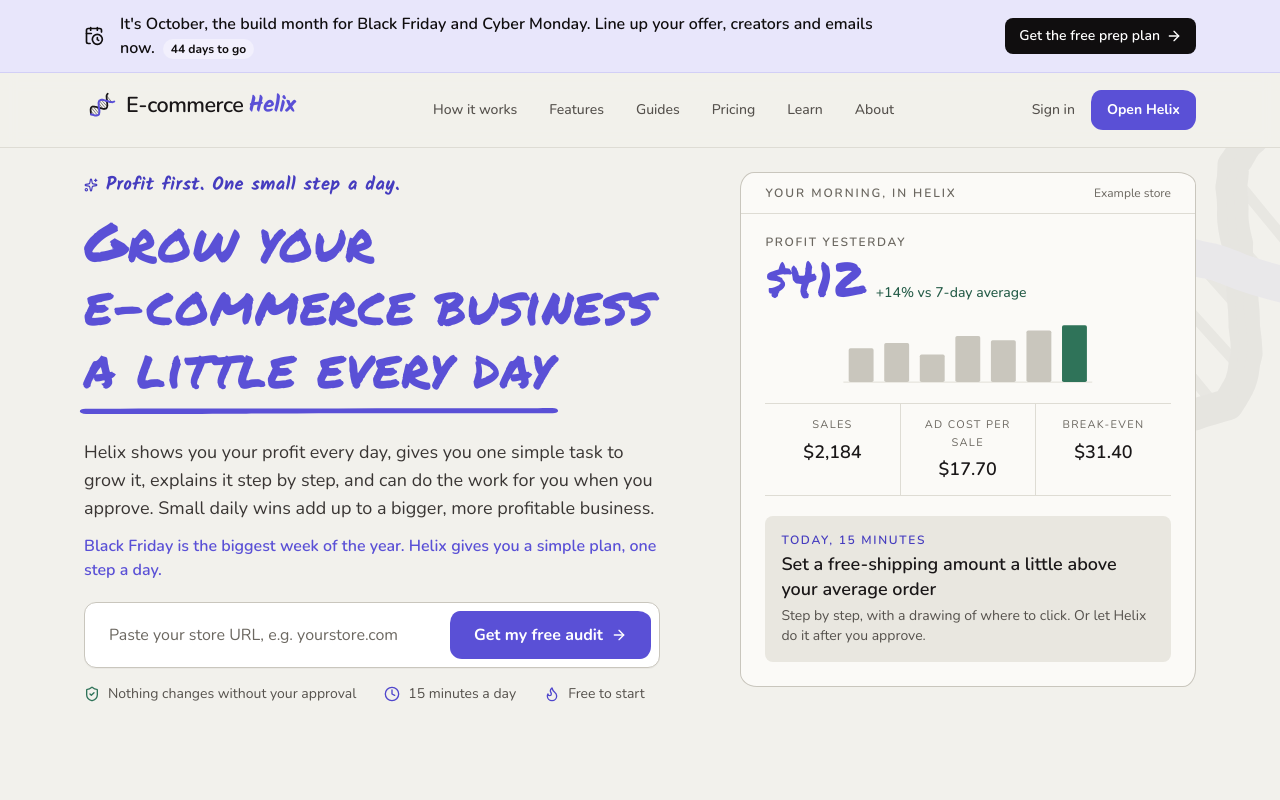
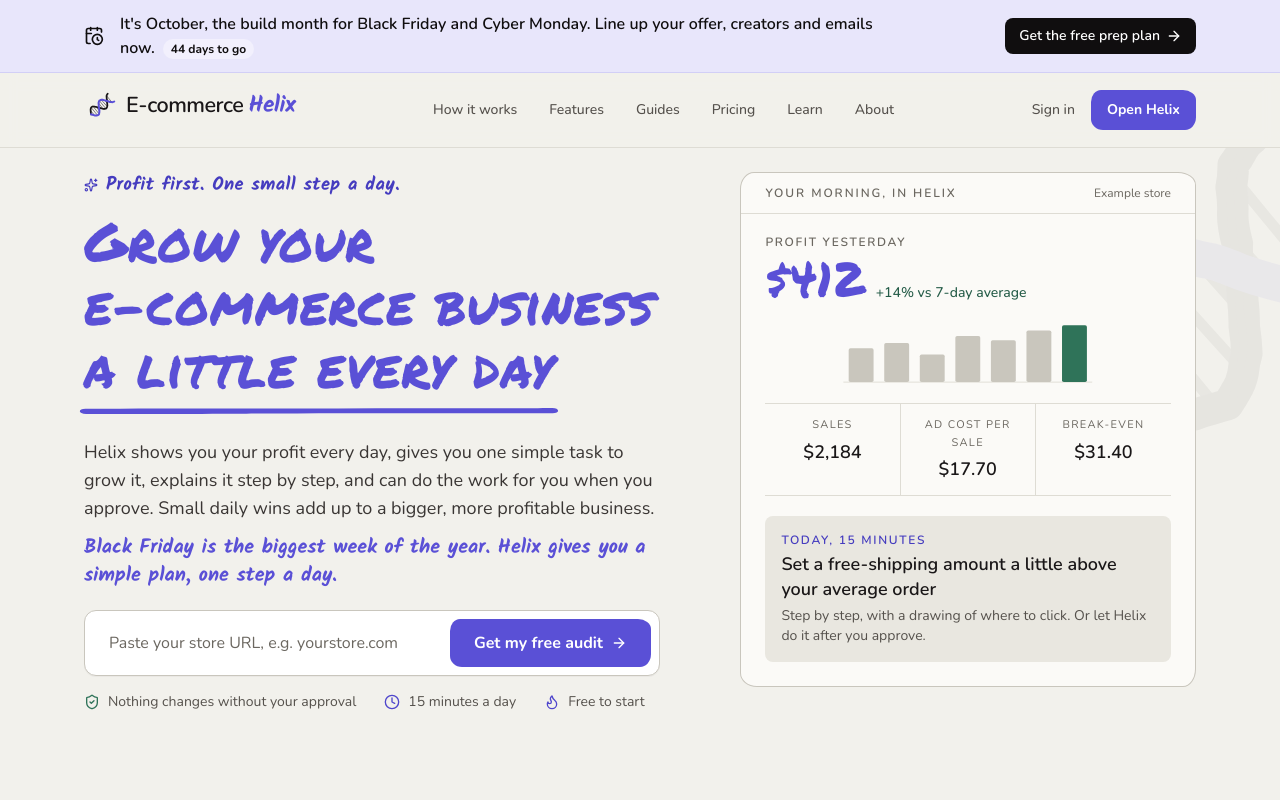
Before and after one commit to Astryks/Ecommercehelix, a Next.js app: page / in a window 1280 px wide. Shown: the top 800 px of the page. Built offline with nearby package versions, Linux system fonts and the light colour scheme.

Commit message:
Hero event line in handwriting, like other purple text

```diff
--- a/src/app/page.tsx
+++ b/src/app/page.tsx
@@ -115,7 +115,7 @@
             <p className="hero-lead lead mt-10 max-w-xl text-xl leading-8 text-slate-700">
               {content.heroLine}
             </p>
-            {content.heroExtra && <p className="hero-extra mt-3 max-w-xl text-base font-semibold text-[#5A50D6]" data-testid="hero-extra">{content.heroExtra}</p>}
+            {content.heroExtra && <p className="hero-extra font-hand mt-3 max-w-xl text-xl text-[#5A50D6]" data-testid="hero-extra">{content.heroExtra}</p>}
             <form action="/start" method="get" className="hero-form mt-8 flex max-w-xl flex-col gap-2 rounded-xl border border-slate-300 bg-white p-2 shadow-[0_1px_0_rgba(26,23,24,0.04)] sm:flex-row">
               <label htmlFor="url" className="sr-only">Paste your store URL</label>
               <input id="url" name="url" type="text" required placeholder="Paste your store URL, e.g. yourstore.com" className="flex-1 rounded-lg bg-transparent px-4 py-3 text-base text-slate-900 placeholder:text-slate-500 focus:outline-none" />
--- a/src/app/preview/season/page.tsx
+++ b/src/app/preview/season/page.tsx
@@ -19,7 +19,7 @@
         <p className="text-sm text-slate-500">Preview for {date} ({c.mode === "event" ? `event: ${c.eventKey}` : "evergreen tip"})</p>
         <h1 className="hero-h1 text-5xl leading-[1.04] text-slate-900">Grow your e-commerce business <span className="grad-text">a little every day</span></h1>
         <p className="lead text-xl leading-8 text-slate-700">{c.heroLine}</p>
-        {c.heroExtra && <p className="text-base font-semibold text-[#5A50D6]">{c.heroExtra}</p>}
+        {c.heroExtra && <p className="font-hand text-xl text-[#5A50D6]">{c.heroExtra}</p>}
         <div className="card p-4 text-sm text-slate-800">
           <p><strong>Featured lesson:</strong> <Link className="text-cyan-700 underline" href={c.featuredLesson.href}>{c.featuredLesson.label}</Link></p>
           <p className="mt-1"><strong>Template highlights:</strong> {c.templates.map((id) => TEMPLATES.find((t) => t.id === id)?.title).join(", ")}</p>
```
